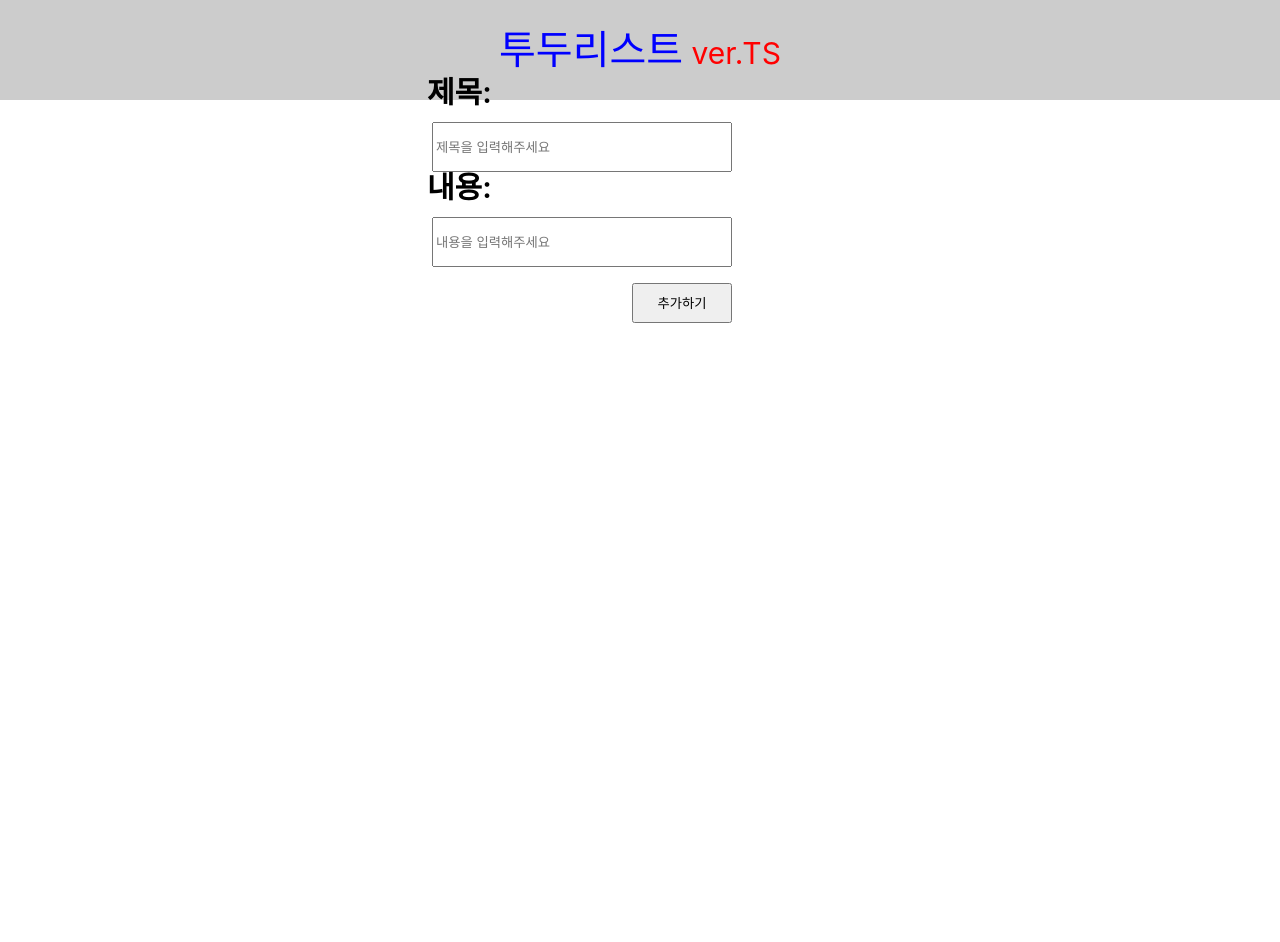
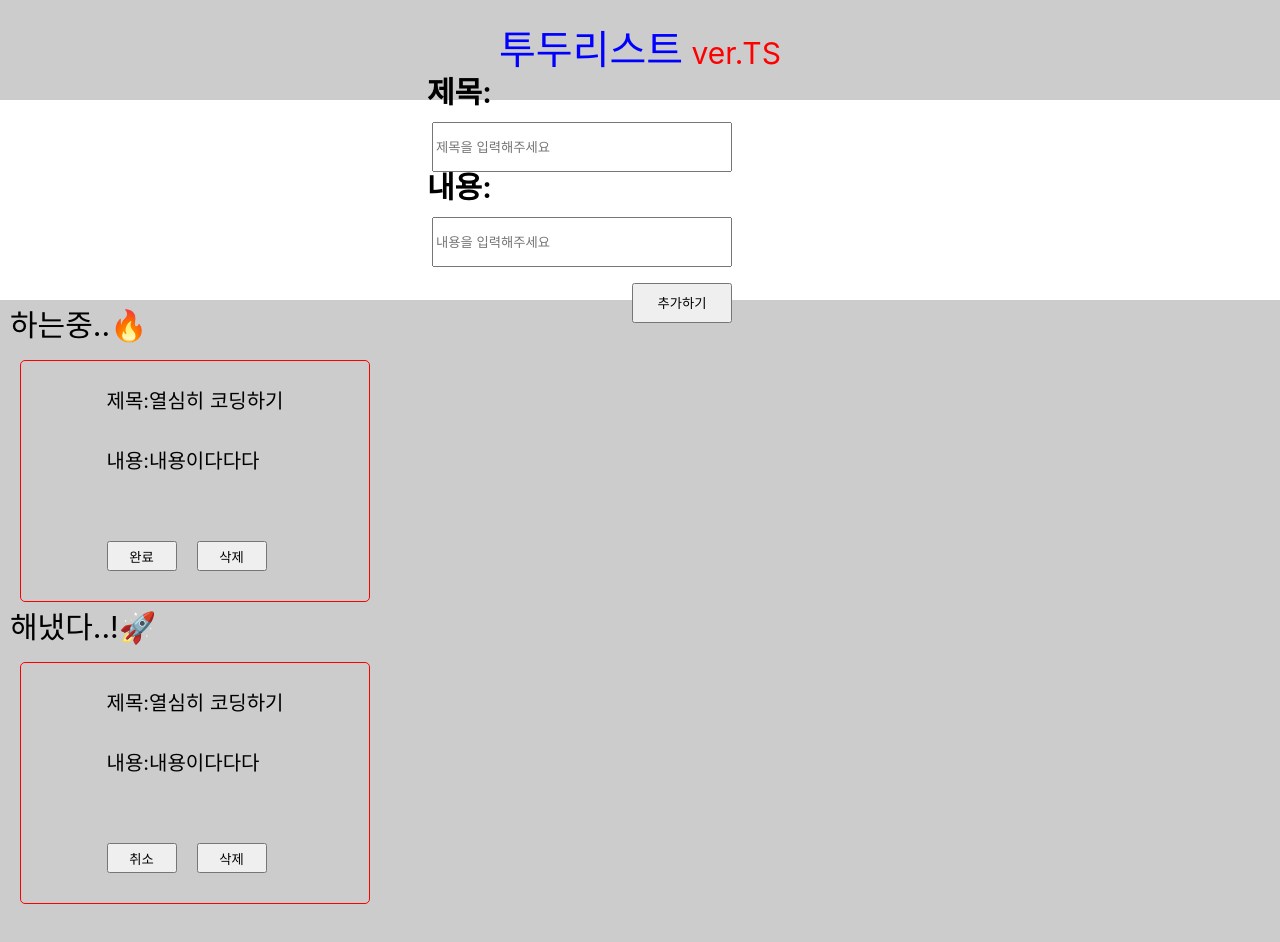
Before and after one commit to CodHan/TS, a React (Create React App) app: page / in a window 1280 px wide. Shown: the top 942 px of the page. Before the commit the page ends 800 px from the top, so only its background shows below. Built offline with nearby package versions, Linux system fonts and the light colour scheme.

Commit message:
메인 및 리스트 스타일

```diff
--- a/src/App.tsx
+++ b/src/App.tsx
@@ -1,5 +1,6 @@
 import Header from './components/Header';
 import Input from './components/Input';
+import Main from './components/Main';
 import GlobalStyle from './styles/GlobalStyle';
 
 function App() {
@@ -8,6 +9,7 @@ function App() {
       <GlobalStyle />
       <Header />
       <Input />
+      <Main />
     </>
   );
 }
--- /dev/null
+++ b/src/components/DoneTodo.tsx
@@ -0,0 +1,19 @@
+import * as S from '../styles/Styles';
+const DoneTodo = () => {
+  return (
+    <>
+      <S.TodoWraper>
+        <S.TodoContent>
+          <div>제목:열심히 코딩하기</div>
+          <div>내용:내용이다다다</div>
+          <S.TodoButton>
+            <button>취소</button>
+            <button>삭제</button>
+          </S.TodoButton>
+        </S.TodoContent>
+      </S.TodoWraper>
+    </>
+  );
+};
+
+export default DoneTodo;
--- a/src/components/Main.tsx
+++ b/src/components/Main.tsx
@@ -1,7 +1,24 @@
-import React from 'react';
+import * as S from '../styles/Styles';
+import DoneTodo from './DoneTodo';
+import WorkingTodo from './WorkingTodo';
 
 const Main = () => {
-  return <div>메인입니다</div>;
+  return (
+    <S.MainWraper>
+      <S.MainTitle>하는중..🔥</S.MainTitle>
+      <div>
+        <S.WorkingWraper>
+          {/* 진행중카드 */}
+          <WorkingTodo />
+        </S.WorkingWraper>
+      </div>
+      <S.MainTitle>해냈다..!🚀</S.MainTitle>
+      <S.WorkingWraper>
+        {/* 완료된카드 */}
+        <DoneTodo />
+      </S.WorkingWraper>
+    </S.MainWraper>
+  );
 };
 
 export default Main;
--- /dev/null
+++ b/src/components/WorkingTodo.tsx
@@ -0,0 +1,20 @@
+import * as S from '../styles/Styles';
+
+const WorkingTodo = () => {
+  return (
+    <>
+      <S.TodoWraper>
+        <S.TodoContent>
+          <div>제목:열심히 코딩하기</div>
+          <div>내용:내용이다다다</div>
+          <S.TodoButton>
+            <button>완료</button>
+            <button>삭제</button>
+          </S.TodoButton>
+        </S.TodoContent>
+      </S.TodoWraper>
+    </>
+  );
+};
+
+export default WorkingTodo;
--- a/src/styles/Styles.ts
+++ b/src/styles/Styles.ts
@@ -46,3 +46,43 @@ export const ButtonStyle = styled.button`
   width: 100px;
   height: 40px;
 `;
+
+// Main.tsx
+export const MainWraper = styled.section`
+  width: 100%;
+  height: 800px;
+  background-color: #ccc;
+  font-size: 30px;
+`;
+export const MainTitle = styled.div`
+  padding: 10px;
+`;
+export const WorkingWraper = styled.div`
+  display: flex;
+  gap: 20px;
+`;
+// Todo.tsx
+export const TodoWraper = styled.section`
+  width: 350px;
+  border: 1px solid red;
+  border-radius: 5px;
+  margin: 10px 0 0 20px;
+  font-size: 20px;
+  display: flex;
+  justify-content: center;
+`;
+export const TodoContent = styled.div`
+  display: flex;
+  flex-direction: column;
+  gap: 40px;
+  padding: 30px;
+`;
+export const TodoButton = styled.div`
+  display: flex;
+  gap: 20px;
+  & > button {
+    width: 70px;
+    height: 30px;
+    margin-top: 30px;
+  }
+`;
```
Also changed, not shown: src/components/Todo.tsx (deleted, +0 -7 lines).
